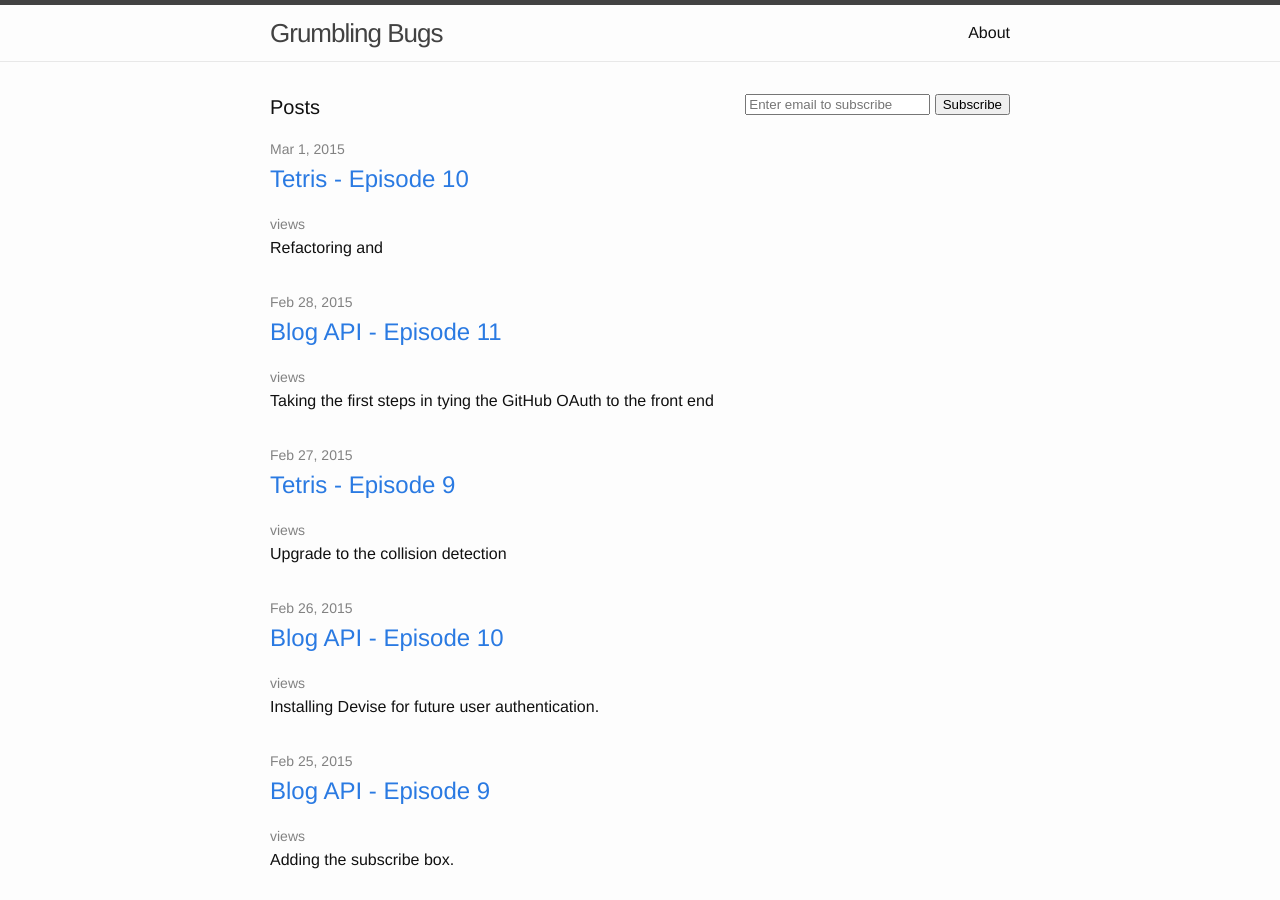
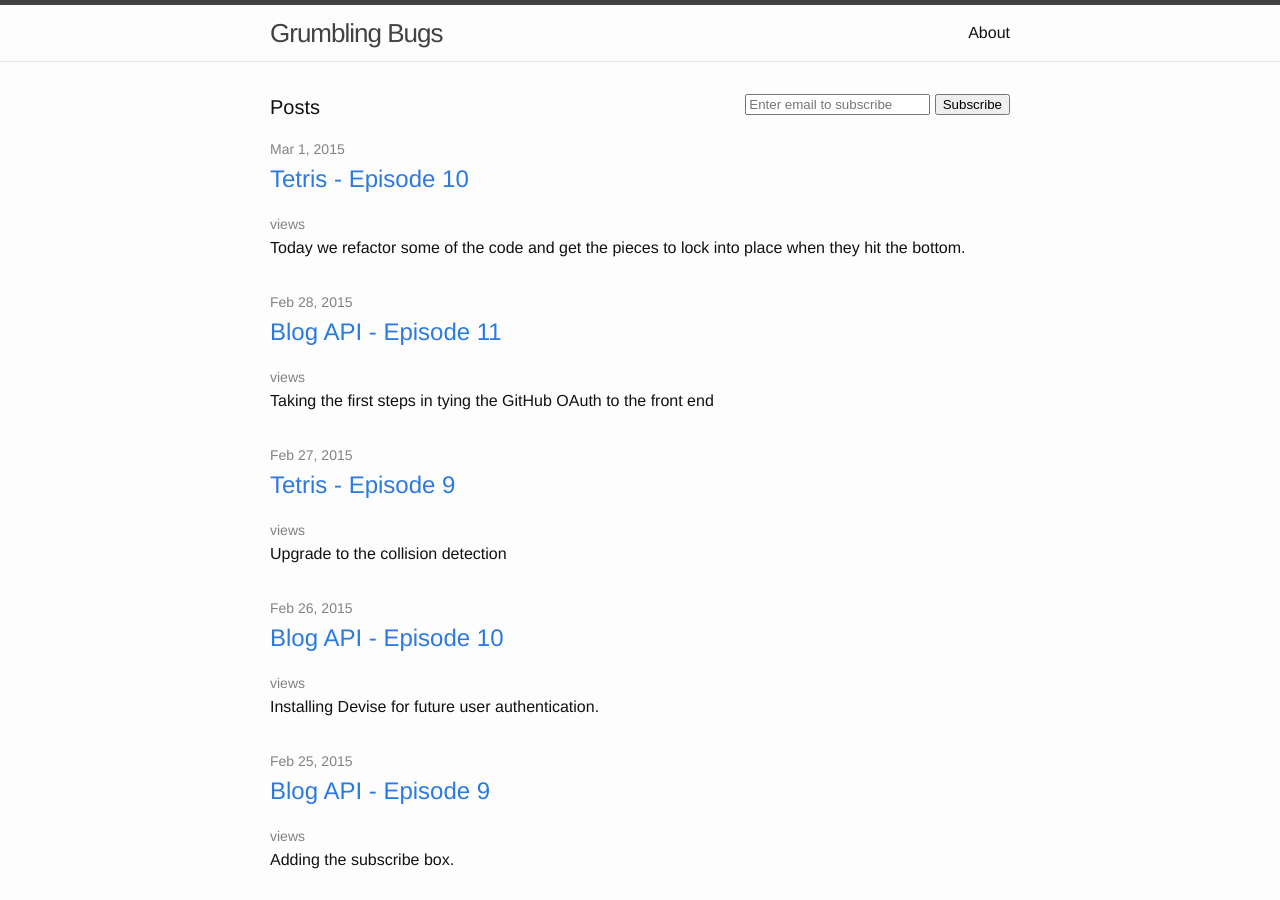
Before and after one commit to SnareChops/SnareChops.github.io, a Jekyll site: the page built from index.html, in a window 1280 px wide and 900 px high. Built offline with Jekyll 4.4.1, drawn with Linux system fonts in a browser that asks for light colours; nearby versions of some CDN libraries.

Commit message:
Update 2015-03-01-tetris-episode-10.markdown

```diff
--- a/_posts/2015-03-01-tetris-episode-10.markdown
+++ b/_posts/2015-03-01-tetris-episode-10.markdown
@@ -4,11 +4,11 @@ title:  "Tetris - Episode 10"
 date:   2015-03-01
 category: series
 tags: tetris series
-description: Refactoring and
+description: Today we refactor some of the code and get the pieces to lock into place when they hit the bottom.
 postid: b9b7d240-0148-96b0-7008-44ca53ca2bdb
 ---
 
-jlaskjgasfkjgafe
+Today we refactor some of the code and get the pieces to lock into place when they hit the bottom.
 
 <video style="width:100%;" controls>
 	<source src="http://videos.quarrantine.com?name=tetris10.mp4" type="video/mp4">
```
